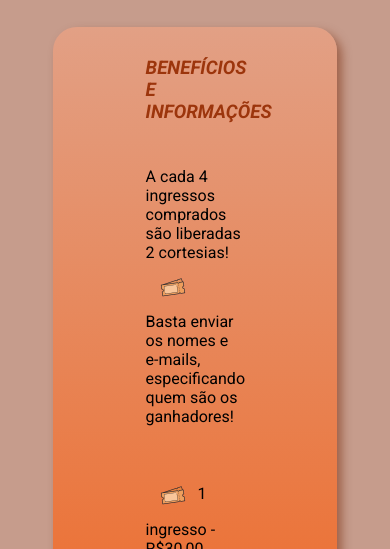
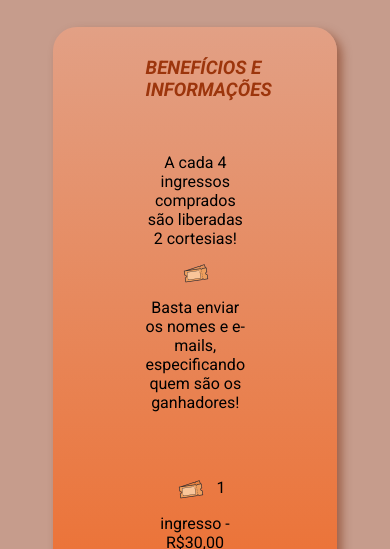
Before and after one commit to desenvleo/formulariofestaemfloripa, a plain HTML site: page index.html in a window 390 px wide. Shown: the part 235-784 px from the top of the page. Drawn offline with Linux system fonts and the light colour scheme.

Commit message:
commit css

```diff
--- a/style.css
+++ b/style.css
@@ -8,16 +8,36 @@
     .container {
         display: flex;
         flex-direction: column;
+        /* força ficar em coluna */
         max-width: 95%;
         gap: 15px;
-        align-items: center;
+        align-items: stretch;
+        /* sections vão expandir a largura toda */
         height: auto;
-        /* garante que o gradiente cubra tudo */
+        background-image: linear-gradient(to bottom, #e2a085, #ee6825, #9c350c);
+        /* cobre tudo */
+        background-size: cover;
+        /* garante que pegue toda a altura */
+        background-repeat: no-repeat;
     }
 
     .infos,
     .formulario {
         max-width: 100%;
+    }
+
+    /* aqui faz os <p> da infos ficarem lado a lado */
+    .infos {
+        display: flex;
+        flex-wrap: wrap;
+        /* quebra linha se faltar espaço */
+        gap: 8px;
+    }
+
+    .infos p {
+        flex: 1 1 auto;
+        /* ajusta largura automaticamente */
+        text-align: center;
     }
 
     footer {
```
